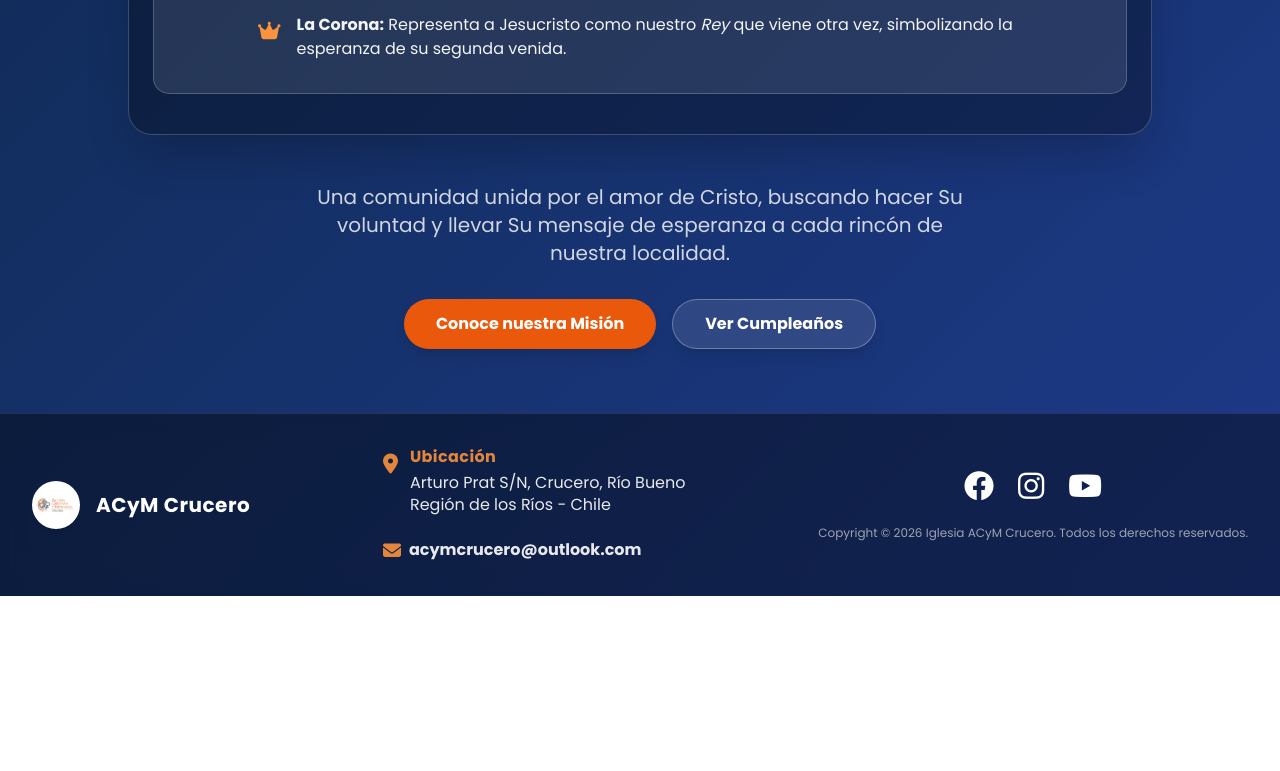
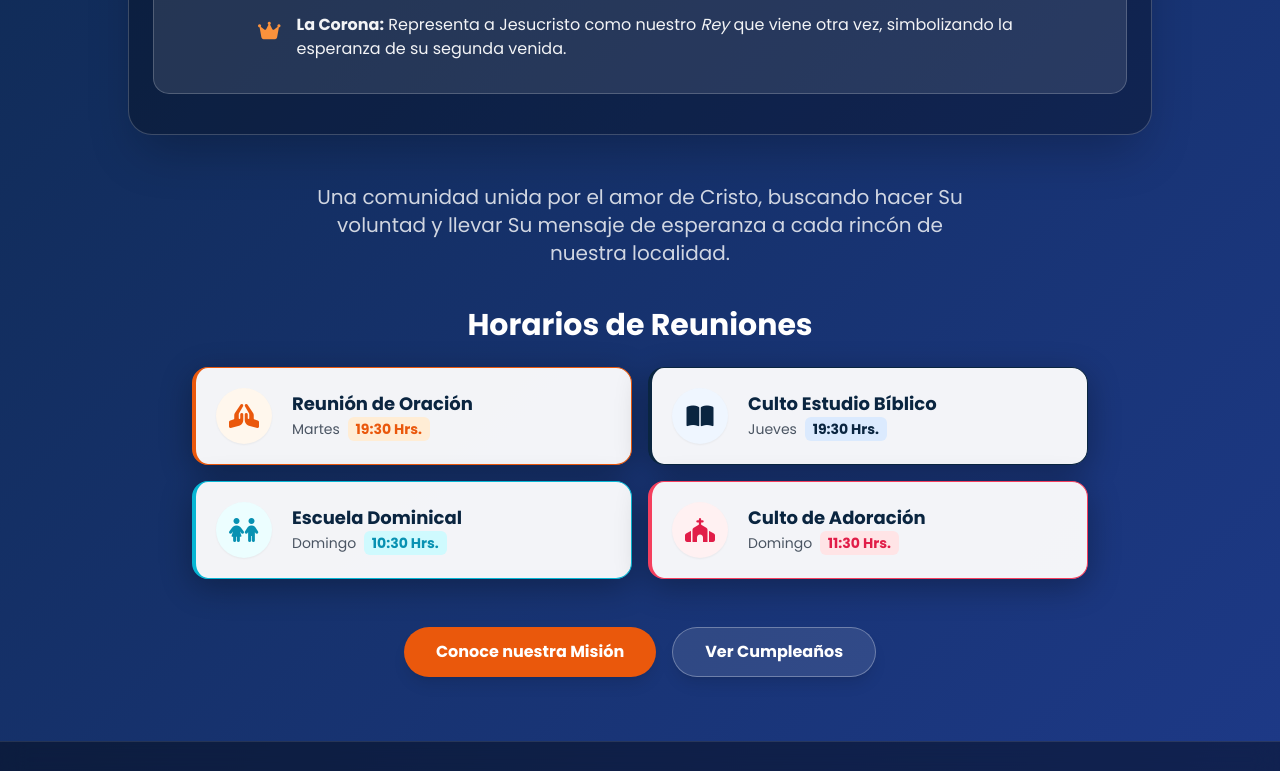
Before and after one commit to Abarzua/acym.crucero, a website: page index.html in a window 1280 px wide. Shown: the part 1129-1900 px from the top of the page. Before the commit the page ends 1725 px from the top, so only its background shows below. Drawn offline with nearby package versions, Linux system fonts and the light colour scheme.

Commit message:
Update index.html
mejoras en el inicio y los horarios de los cultos

```diff
--- a/index.html
+++ b/index.html
@@ -202,7 +202,7 @@
             <h1 class="text-4xl md:text-6xl font-bold mb-4 tracking-tight">Bienvenido a nuestra familia</h1>
             <h2 class="text-2xl md:text-3xl font-light opacity-90 mb-10">Iglesia ACyM Crucero</h2>
 
-            <div class="px-6 py-10 max-w-5xl mx-auto mb-8 bg-black/30 backdrop-blur-md rounded-3xl border border-white/20 shadow-2xl">
+            <div class="px-6 py-10 max-w-5xl mx-auto mb-10 bg-black/30 backdrop-blur-md rounded-3xl border border-white/20 shadow-2xl">
                 <h3 class="text-3xl md:text-4xl lg:text-[2.75rem] font-black text-transparent bg-clip-text bg-gradient-to-br from-white to-gray-200 tracking-[0.15em] uppercase leading-tight font-sans mb-10">
                     Cristo <span class="text-acym-orangelight">Salva</span>,
                     <span class="text-acym-orangelight">Santifica</span>,<br>
@@ -258,9 +258,58 @@
                 </div>
             </div>
 
-            <p class="text-lg md:text-xl opacity-80 max-w-2xl mx-auto leading-relaxed mt-12">
+            <p class="text-lg md:text-xl opacity-80 max-w-2xl mx-auto leading-relaxed mt-12 mb-10">
                 Una comunidad unida por el amor de Cristo, buscando hacer Su voluntad y llevar Su mensaje de esperanza a cada rincón de nuestra localidad.
             </p>
+
+            <div class="max-w-4xl mx-auto mb-12">
+                <h3 class="text-2xl md:text-3xl font-bold mb-6 text-white text-center">Horarios de Reuniones</h3>
+
+                <div class="grid grid-cols-1 md:grid-cols-2 gap-4">
+
+                    <div class="glass-card p-5 rounded-2xl flex items-center gap-5 text-left border-l-4 border-acym-orange hover:scale-[1.02] transition-transform cursor-default">
+                        <div class="w-14 h-14 rounded-full bg-orange-50 flex items-center justify-center text-acym-orange text-2xl shadow-sm flex-shrink-0">
+                            <i class="fa-solid fa-hands-praying"></i>
+                        </div>
+                        <div>
+                            <h4 class="font-bold text-acym-blue text-lg leading-tight mb-1">Reunión de Oración</h4>
+                            <p class="text-gray-600 text-sm">Martes <span class="font-bold text-acym-orange bg-orange-100 px-2 py-0.5 rounded-md ml-1">19:30 Hrs.</span></p>
+                        </div>
+                    </div>
+
+                    <div class="glass-card p-5 rounded-2xl flex items-center gap-5 text-left border-l-4 border-acym-blue hover:scale-[1.02] transition-transform cursor-default">
+                        <div class="w-14 h-14 rounded-full bg-blue-50 flex items-center justify-center text-acym-blue text-2xl shadow-sm flex-shrink-0">
+                            <i class="fa-solid fa-book-open"></i>
+                        </div>
+                        <div>
+                            <h4 class="font-bold text-acym-blue text-lg leading-tight mb-1">Culto Estudio Bíblico</h4>
+                            <p class="text-gray-600 text-sm">Jueves <span class="font-bold text-acym-blue bg-blue-100 px-2 py-0.5 rounded-md ml-1">19:30 Hrs.</span></p>
+                        </div>
+                    </div>
+
+                    <div class="glass-card p-5 rounded-2xl flex items-center gap-5 text-left border-l-4 border-cyan-500 hover:scale-[1.02] transition-transform cursor-default">
+                        <div class="w-14 h-14 rounded-full bg-cyan-50 flex items-center justify-center text-cyan-600 text-2xl shadow-sm flex-shrink-0">
+                            <i class="fa-solid fa-children"></i>
+                        </div>
+                        <div>
+                            <h4 class="font-bold text-acym-blue text-lg leading-tight mb-1">Escuela Dominical</h4>
+                            <p class="text-gray-600 text-sm">Domingo <span class="font-bold text-cyan-600 bg-cyan-100 px-2 py-0.5 rounded-md ml-1">10:30 Hrs.</span></p>
+                        </div>
+                    </div>
+
+                    <div class="glass-card p-5 rounded-2xl flex items-center gap-5 text-left border-l-4 border-rose-500 hover:scale-[1.02] transition-transform cursor-default">
+                        <div class="w-14 h-14 rounded-full bg-rose-50 flex items-center justify-center text-rose-600 text-2xl shadow-sm flex-shrink-0">
+                            <i class="fa-solid fa-church"></i>
+                        </div>
+                        <div>
+                            <h4 class="font-bold text-acym-blue text-lg leading-tight mb-1">Culto de Adoración</h4>
+                            <p class="text-gray-600 text-sm">Domingo <span class="font-bold text-rose-600 bg-rose-100 px-2 py-0.5 rounded-md ml-1">11:30 Hrs.</span></p>
+                        </div>
+                    </div>
+
+                </div>
+            </div>
+
             <div class="mt-8 flex flex-wrap justify-center gap-4">
                 <button onclick="showSection('mision')" class="bg-acym-orange hover:bg-orange-600 text-white px-8 py-3 rounded-full font-bold shadow-lg transition-all transform hover:scale-105">
                     Conoce nuestra Misión
```
